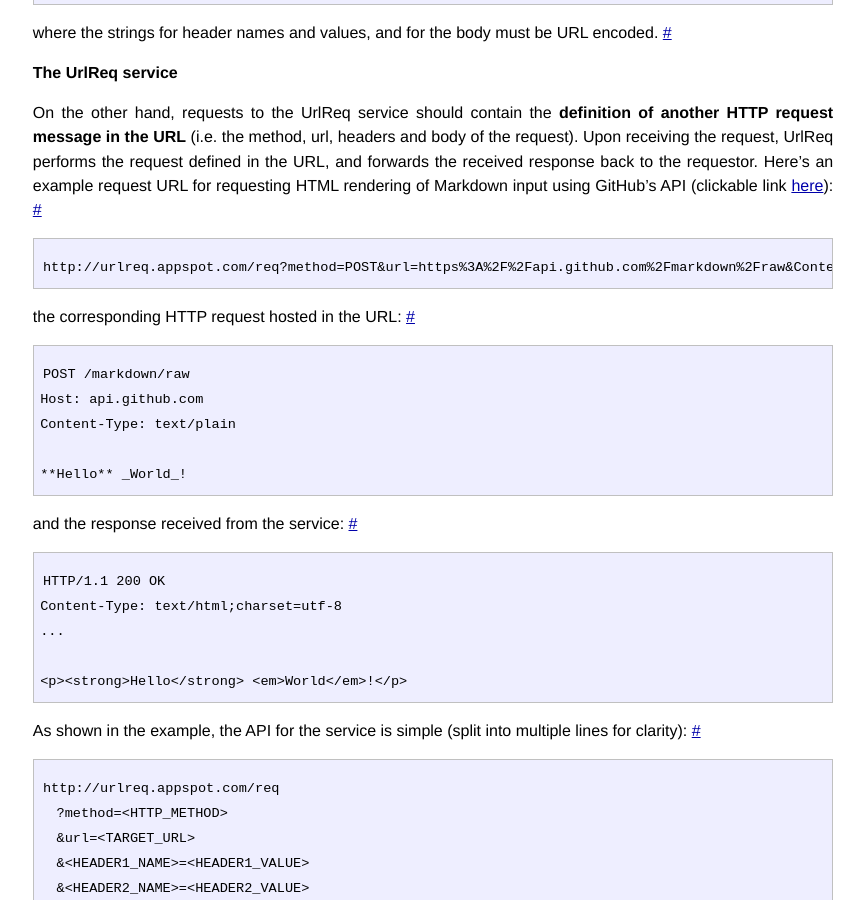
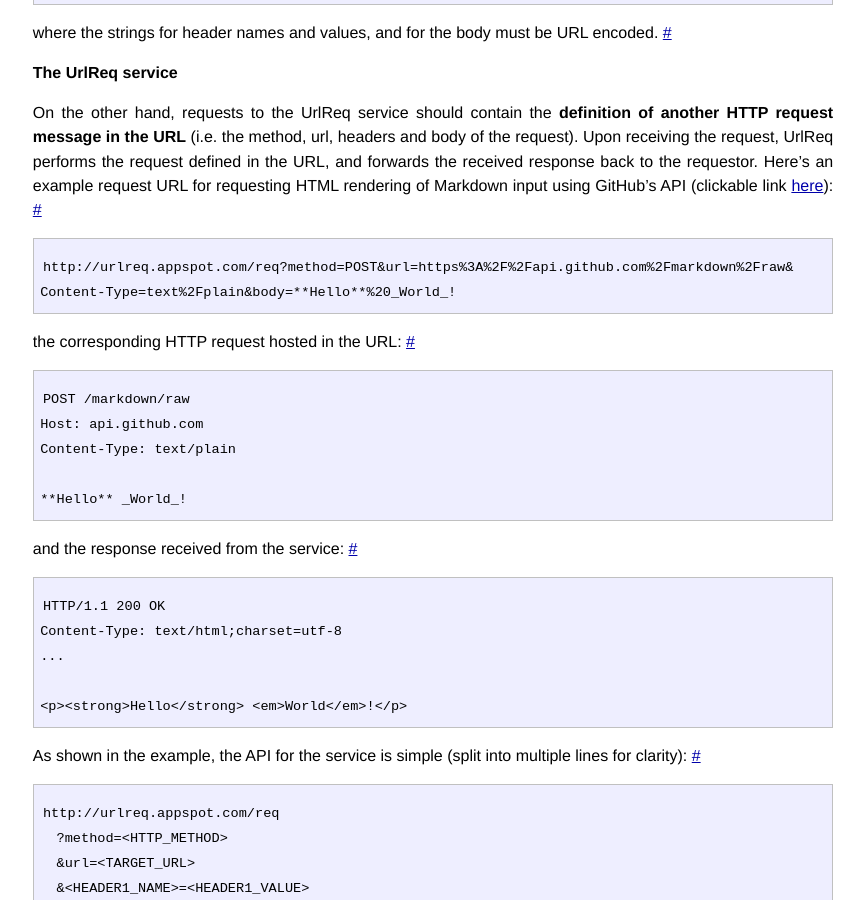
Before and after one commit to izuzak/izuzak.github.com, a Jekyll site: the page built from _posts/2013-03-19-experimenting-with-http-services-urlecho-urlreq.markdown, in a window 1280 px wide and 900 px high, scrolled down 963 px. Shown: the whole window, without its empty margins (207-1071 px from the left). Built offline with Jekyll 4.4.1, drawn with Linux system fonts in a browser that asks for light colours; Markdown is read by kramdown in place of the engine named in the settings; comment, search, counter and statistics services are not loaded.

Commit message:
fix code block and image size in blog post

```diff
--- a/_posts/2013-03-19-experimenting-with-http-services-urlecho-urlreq.markdown
+++ b/_posts/2013-03-19-experimenting-with-http-services-urlecho-urlreq.markdown
@@ -78,7 +79,7 @@ where the strings for header names and values, for the target URL, and for the b
 
 To make the construction of such URLs easier, simple **URL builder forms** are available for both services: [UrlEcho URL builder](http://izuzak.github.com/urlecho) and [UrlReq URL builder](http://izuzak.github.com/urlreq) (scroll down when you get to the project page).
 
-<img class="aligncenter" title="UrlEcho URL builder" src="http://ivanzuzak.info/images/urlecho/urlbuilder.png" alt="" width="80%" />
+<img class="aligncenter" title="UrlEcho URL builder" src="http://ivanzuzak.info/images/urlecho/urlbuilder.png" alt="" width="40%" />
 
 Also, both services have support for **debug mode** by appending `&debugMode=1` to the end of the URLs.
 When in debug mode, the services return a `text/plain` version of the HTTP response that would be returned if the service was not in debug mode.
```
Also changed, not shown: other parts of _posts/2013-03-19-experimenting-with-http-services-urlecho-urlreq.markdown (+2 -1 lines).
